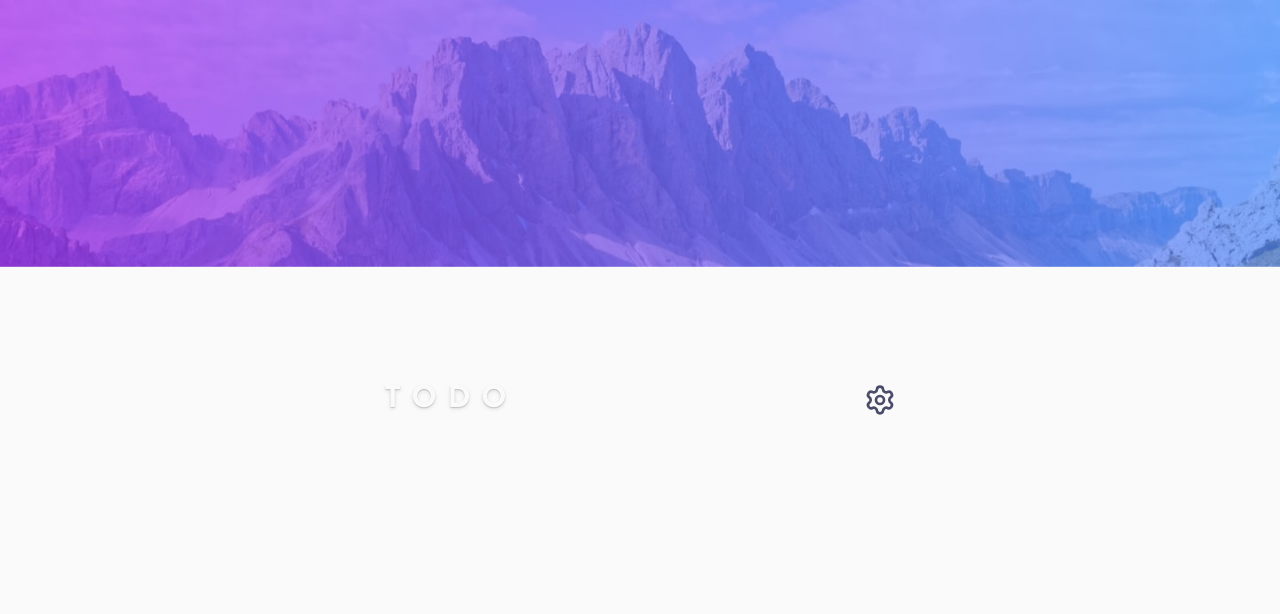
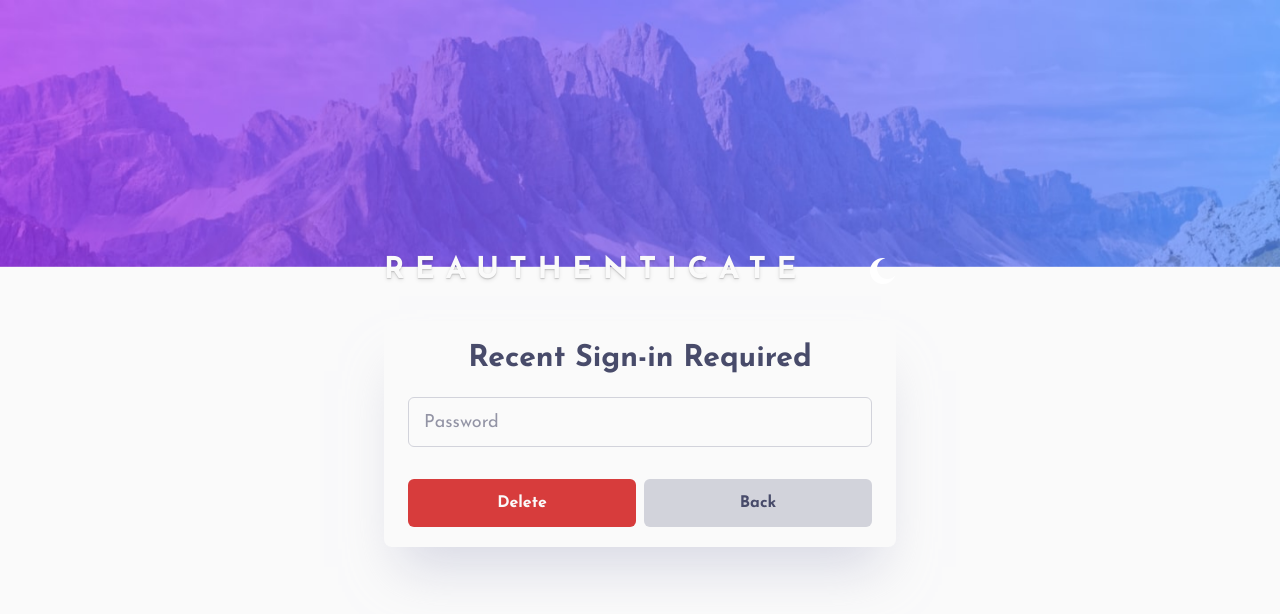
Before and after one commit to Denislav-Dimov/todo-app, a React (Vite) app: page /reauthenticate in a window 1280 px wide. Before the commit this address led to /. Shown: the top 614 px of the page. Built offline with nearby package versions, Linux system fonts and the light colour scheme; no server answers; sample sign-in values are in the browser's storage.

Commit message:
feat: add delete account

```diff
--- a/src/app/AppRoutes.tsx
+++ b/src/app/AppRoutes.tsx
@@ -3,6 +3,7 @@ import { AuthGuard } from '../features/auth';
 import SignIn from '../pages/SignIn';
 import SignUp from '../pages/SignUp';
 import Home from '../pages/Home';
+import Reauthenticate from '../pages/Reauthenticate';
 
 export default function AppRoutes() {
   return (
@@ -12,9 +13,10 @@ export default function AppRoutes() {
 
       <Route element={<AuthGuard />}>
         <Route path="/" element={<Home />} />
+        <Route path="/reauthenticate" element={<Reauthenticate />} />
       </Route>
 
-      <Route path="*" element={<Navigate to={'/'} replace />} />
+      <Route path="*" element={<Navigate to={'/'} />} />
     </Routes>
   );
 }
--- a/src/components/Title.tsx
+++ b/src/components/Title.tsx
@@ -1,9 +1,10 @@
 import { useState, useRef, useEffect } from 'react';
+import { useNavigate } from 'react-router-dom';
 import moonIcon from '../assets/icon-moon.svg';
 import sunIcon from '../assets/icon-sun.svg';
 import { Settings, LogOut, UserX } from 'lucide-react';
 import { useTheme } from '../features/theme';
-import { doSignOut } from '../features/auth';
+import { useAuth, doDeleteUser, doSignOut, doSignInWithGoogle } from '../features/auth';
 import useOutsideClick from '../hooks/useOutsideClick';
 
 type TitleProps = {
@@ -15,8 +16,11 @@ export default function Title({ title, isHomePage = false }: TitleProps) {
   const [showPopup, setShowPopup] = useState(false);
   const [showDeletePopup, setShowDeletePopup] = useState(false);
   const showDeletePopupRef = useOutsideClick(() => setShowDeletePopup(false));
+  const [isDeleting, setIsDeleting] = useState(false);
   const { isDark, toggleDark } = useTheme();
+  const { currentUser } = useAuth();
   const firstButtonRef = useRef<HTMLButtonElement | null>(null);
+  const navigate = useNavigate();
 
   // for keyboard navigation
   useEffect(() => {
@@ -25,14 +29,42 @@ export default function Title({ title, isHomePage = false }: TitleProps) {
     }
   }, [showPopup]);
 
+  const handleDeleteUser = async () => {
+    if (currentUser) {
+      setIsDeleting(true);
+
+      try {
+        await doDeleteUser(currentUser);
+      } catch (error: unknown) {
+        if (typeof error === 'object' && error !== null && 'code' in error) {
+          const err = error as { code: string; message?: string };
+          if (err.code === 'auth/requires-recent-login') {
+            if (currentUser.providerData && currentUser.providerData.length > 0) {
+              const signInMethod = currentUser.providerData[0].providerId;
+
+              if (signInMethod === 'google.com') {
+                await doSignInWithGoogle();
+                await doDeleteUser(currentUser);
+              }
+            } else {
+              navigate('/reauthenticate');
+            }
+          }
+        }
+      } finally {
+        setIsDeleting(false);
+      }
+    }
+  };
+
   return (
     <section className="relative flex justify-between items-center gap-4">
-      <h1 className="uppercase text-3xl text-light-gray-50 dark:text-dark-purple-100 font-bold tracking-[0.35em] text-shadow-md">
+      <h1 className="uppercase text-3xl text-light-gray-50 dark:text-dark-purple-100 font-bold tracking-[0.35em] text-shadow-md break-all">
         {title}
       </h1>
 
       {showPopup && (
-        <div className="absolute top-full mt-1 right-0 bg-light-gray-50 dark:bg-dark-navy-900 px-6 py-5 space-y-4 rounded-md shadow-light dark:shadow-dark animate-slide-down">
+        <div className="absolute top-full w-60 mt-1 right-0 bg-light-gray-50 dark:bg-dark-navy-900 px-6 py-5 space-y-4 rounded-md shadow-light dark:shadow-dark animate-slide-down">
           <div className="flex items-center justify-between gap-4 text-lg">
             Theme
             <button
@@ -65,6 +97,9 @@ export default function Title({ title, isHomePage = false }: TitleProps) {
               <UserX strokeWidth={3} />
             </button>
           </div>
+          <p className="text-light-navy-850/60 dark:text-dark-purple-100/60 italic wrap-break-word">
+            {currentUser?.email}
+          </p>
         </div>
       )}
 
@@ -77,14 +112,15 @@ export default function Title({ title, isHomePage = false }: TitleProps) {
             <p>Are you sure you want to delete your account?</p>
             <div className="grid grid-cols-2 gap-4 w-full">
               <button
-                onClick={() => {}}
-                className="bg-light-gray-300 dark:bg-dark-navy-950 text-primary-red font-bold w-full p-2.5 rounded-lg hover:opacity-80 duration-200 cursor-pointer"
+                onClick={handleDeleteUser}
+                disabled={isDeleting}
+                className="bg-light-gray-300 dark:bg-dark-navy-950 text-primary-red font-bold w-full p-2.5 rounded-lg hover:opacity-80 duration-200 cursor-pointer disabled:cursor-not-allowed disabled:opacity-50"
               >
                 Delete
               </button>
               <button
                 onClick={() => setShowDeletePopup(false)}
-                className="bg-light-gray-300 dark:bg-dark-navy-950 font-bold w-full p-2.5 rounded-lg hover:opacity-80 duration-200 cursor-pointer"
+                className="bg-light-gray-300 dark:bg-dark-navy-950 font-bold w-full p-2.5 rounded-lg hover:opacity-80 duration-200 cursor-pointer disabled:cursor-not-allowed disabled:opacity-50"
               >
                 Cancel
               </button>
--- a/src/features/auth/index.ts
+++ b/src/features/auth/index.ts
@@ -8,6 +8,8 @@ import {
   doSendEmailVerification,
   doSendPasswordResetEmail,
   doSignOut,
+  doReauthenticateWithCredential,
+  doDeleteUser
 } from './services/auth.service';
 
 export {
@@ -20,4 +22,6 @@ export {
   doSendEmailVerification,
   doSendPasswordResetEmail,
   doSignOut,
+  doReauthenticateWithCredential,
+  doDeleteUser
 };
--- a/src/features/auth/services/auth.service.ts
+++ b/src/features/auth/services/auth.service.ts
@@ -6,8 +6,12 @@ import {
   signInWithPopup,
   sendPasswordResetEmail,
   sendEmailVerification,
+  deleteUser,
   type User,
+  signOut,
+  reauthenticateWithCredential,
 } from 'firebase/auth';
+import { EmailAuthProvider } from 'firebase/auth/web-extension';
 
 export async function doCreateUserWithEmailAndPassword(email: string, password: string) {
   return createUserWithEmailAndPassword(auth, email, password);
@@ -38,5 +42,21 @@ export async function doSignInWithGoogle() {
 }
 
 export async function doSignOut() {
-  return auth.signOut();
+  return signOut(auth);
 }
+
+export async function doDeleteUser(user: User) {
+  return deleteUser(user);
+}
+export async function doReauthenticateWithCredential(
+  currentUser: User,
+  password: string
+) {
+  if (!currentUser.email) {
+    throw { code: 'auth/user-not-found' };
+  }
+
+  const credential = EmailAuthProvider.credential(currentUser.email, password);
+
+  return reauthenticateWithCredential(currentUser, credential);
+}
--- /dev/null
+++ b/src/pages/Reauthenticate.tsx
@@ -0,0 +1,106 @@
+import { useRef, useState } from 'react';
+import { Link } from 'react-router-dom';
+import { useAuth, doDeleteUser, doReauthenticateWithCredential } from '../features/auth';
+import EyeButton from '../components/EyeButton';
+import Title from '../components/Title';
+
+export default function Reauthenticate() {
+  const { currentUser } = useAuth();
+  const passwordRef = useRef<HTMLInputElement | null>(null);
+  const [passwordError, setPasswordError] = useState<string | null>(null);
+  const [showPassword, setShowPassword] = useState(false);
+  const [isSubmitting, setIsSubmitting] = useState(false);
+
+  const handleSubmit = async (e: React.FormEvent) => {
+    e.preventDefault();
+
+    const password = passwordRef.current?.value.trim();
+
+    setPasswordError('');
+
+    if (!currentUser || !currentUser.email) {
+      setPasswordError('No user is currently signed in.');
+      return;
+    }
+
+    if (!password) {
+      setPasswordError('Enter a password');
+      return;
+    }
+
+    setIsSubmitting(true);
+
+    try {
+      await doReauthenticateWithCredential(currentUser, password);
+      await doDeleteUser(currentUser);
+    } catch (error: unknown) {
+      if (typeof error === 'object' && error !== null && 'code' in error) {
+        const err = error as { code: string; message?: string };
+        if (err.code === 'auth/user-not-found') {
+          setPasswordError('User not found.');
+        }
+      } else {
+        console.error(error);
+      }
+    } finally {
+      setIsSubmitting(false);
+    }
+  };
+
+  return (
+    <section className="mx-auto max-w-lg w-full space-y-8">
+      <Title title="reauthenticate" />
+
+      <form
+        onSubmit={handleSubmit}
+        className="bg-light-gray-50 dark:bg-dark-navy-900 shadow-light dark:shadow-dark px-6 py-5 rounded-lg"
+      >
+        <h2 className="text-2xl md:text-3xl text-light-navy-850 dark:text-dark-purple-100 font-bold mb-5 text-center">
+          Recent Sign-in Required
+        </h2>
+
+        <div className="relative group duration-500 mb-8">
+          <input
+            type={showPassword ? 'text' : 'password'}
+            id="password"
+            autoComplete="new-password"
+            className="peer block w-full rounded-md border border-light-gray-300 dark:border-dark-purple-800 bg-white dark:bg-dark-navy-900 pl-4 pr-12 py-3 text-light-navy-850 dark:text-dark-purple-100 focus:border-primary-blue-500 focus:ring-0 focus:outline-none"
+            placeholder=""
+            ref={passwordRef}
+          />
+
+          <label
+            htmlFor="password"
+            className="bg-light-gray-50 text-sm absolute left-2.5 -top-3 bg-white dark:bg-dark-navy-900 px-1.5 text-light-gray-600 dark:text-dark-purple-600 duration-200 peer-placeholder-shown:top-3 peer-placeholder-shown:text-lg peer-focus:-top-3 peer-focus:text-sm peer-focus:text-primary-blue-500 pointer-events-none"
+          >
+            Password
+          </label>
+
+          <EyeButton
+            showPassword={showPassword}
+            handleClick={() => setShowPassword(prev => !prev)}
+          />
+
+          <p className="mt-1 text-sm text-primary-red">{passwordError}</p>
+        </div>
+
+        <div className="grid grid-cols-2 gap-2">
+          <button
+            type="submit"
+            disabled={isSubmitting}
+            className="w-full p-3 bg-primary-red hover:bg-primary-red/70 disabled:bg-primary-red/50 disabled:cursor-not-allowed text-light-gray-50 font-bold duration-200 rounded-md cursor-pointer"
+          >
+            Delete
+          </button>
+
+          <Link
+            to="/"
+            className="bg-light-gray-300 hover:bg-light-gray-300/70 dark:bg-dark-purple-700 dark:hover:bg-dark-purple-700/70 p-3 text-center text-light-navy-850 dark:text-dark-purple-100 font-bold duration-200 rounded-md cursor-pointer"
+          >
+            Back
+          </Link>
+        </div>
+      </form>
+    </section>
+  );
+}
```
